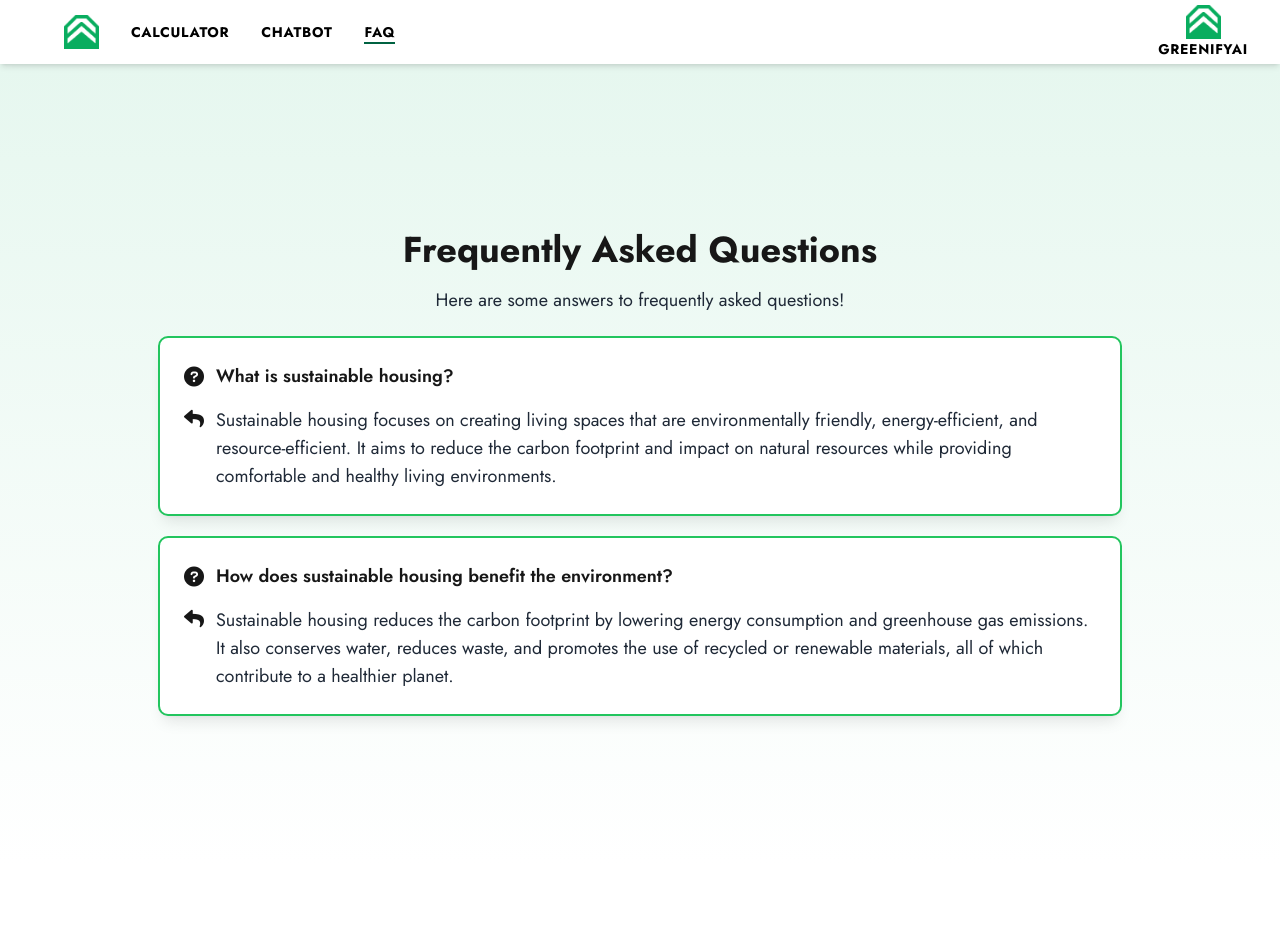
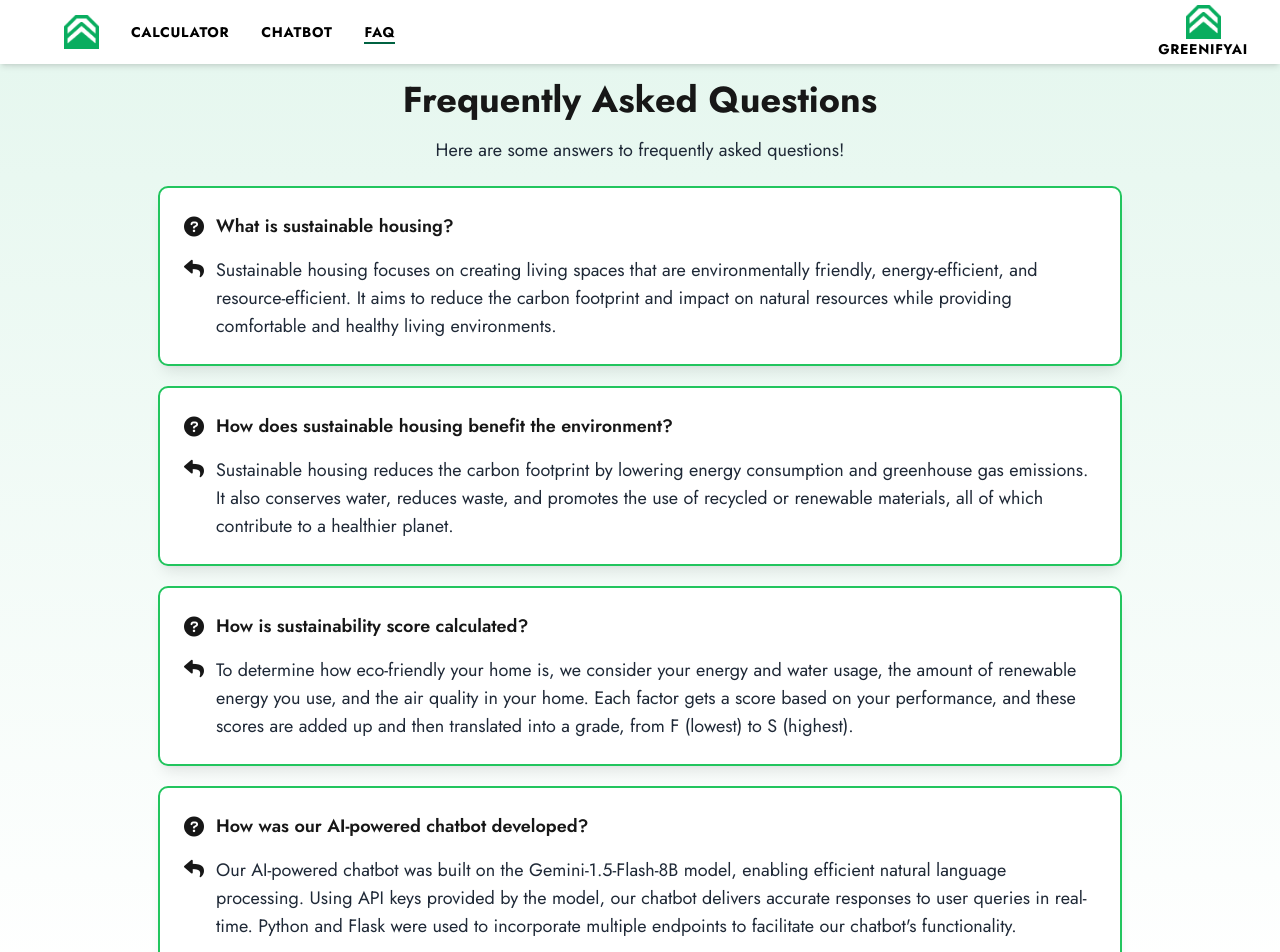
Before and after one commit to samm-47/CAPST, a Next.js app: page /faq in a window 1280 px wide. Shown: the top 952 px of the page. Before the commit the page ends 864 px from the top, so only its background shows below. Built offline with nearby package versions, Linux system fonts and the light colour scheme.

Commit message:
Update page.tsx

```diff
--- a/app/faq/page.tsx
+++ b/app/faq/page.tsx
@@ -3,6 +3,8 @@
 
 import React from 'react';
 import Layout from "./faq_layout";
+import Image from "next/image";
+import Link from "next/link";
 
 const FaqPage = () => {
     return(
@@ -27,7 +29,7 @@ const FaqPage = () => {
             </div>
           </div>
         </div>
-        <div className="flex flex-col w-3/4 bg-white shadow-lg rounded-lg p-6" style={{outline: "2px solid #22c55e"}}>
+        <div className="flex flex-col w-3/4 mb-6 bg-white shadow-lg rounded-lg p-6" style={{outline: "2px solid #22c55e"}}>
             <div className="flex items-center space-x-2 mb-4">
                 <i className="fa-icon-dark mr-1 fa-solid fa-lg fa-question-circle"></i> {/*} Question Mark Icon*/}
                 <h2 className="text-lg font-semibold">How does sustainable housing benefit the environment?</h2>
@@ -35,6 +37,26 @@ const FaqPage = () => {
             <div className="flex items-baseline space-x-2">
                 <i className="fa-icon-dark mr-1 fa-solid fa-lg fa-reply"></i> {/*} Reply Icon*/}
                 <p className="text-lg text-gray-800">Sustainable housing reduces the carbon footprint by lowering energy consumption and greenhouse gas emissions. It also conserves water, reduces waste, and promotes the use of recycled or renewable materials, all of which contribute to a healthier planet.</p>
+            </div>
+        </div>
+           <div className="flex flex-col w-3/4 mb-6 bg-white shadow-lg rounded-lg p-6" style={{outline: "2px solid #22c55e"}}>
+            <div className="flex items-center space-x-2 mb-4">
+                <i className="fa-icon-dark mr-1 fa-solid fa-lg fa-question-circle"></i> {/*} Question Mark Icon*/}
+                <h2 className="text-lg font-semibold">How is sustainability score calculated?</h2>
+            </div>
+            <div className="flex items-baseline space-x-2">
+                <i className="fa-icon-dark mr-1 fa-solid fa-lg fa-reply"></i> {/*} Reply Icon*/}
+                <p className="text-lg text-gray-800">To determine how eco-friendly your home is, we consider your energy and water usage, the amount of renewable energy you use, and the air quality in your home. Each factor gets a score based on your performance, and these scores are added up and then translated into a grade, from F (lowest) to S (highest).</p>
+            </div>
+        </div>
+        <div className="flex flex-col w-3/4 mb-6 bg-white shadow-lg rounded-lg p-6" style={{outline: "2px solid #22c55e"}}>
+            <div className="flex items-center space-x-2 mb-4">
+                <i className="fa-icon-dark mr-1 fa-solid fa-lg fa-question-circle"></i> {/*} Question Mark Icon*/}
+                <h2 className="text-lg font-semibold">How was our AI-powered chatbot developed?</h2>
+            </div>
+            <div className="flex items-baseline space-x-2">
+                <i className="fa-icon-dark mr-1 fa-solid fa-lg fa-reply"></i> {/*} Reply Icon*/}
+                <p className="text-lg text-gray-800">Our AI-powered chatbot was built on the Gemini-1.5-Flash-8B model, enabling efficient natural language processing. Using API keys provided by the model, our chatbot delivers accurate responses to user queries in real-time. Python and Flask were used to incorporate multiple endpoints to facilitate our chatbot's functionality. </p>
             </div>
         </div>
 
```
